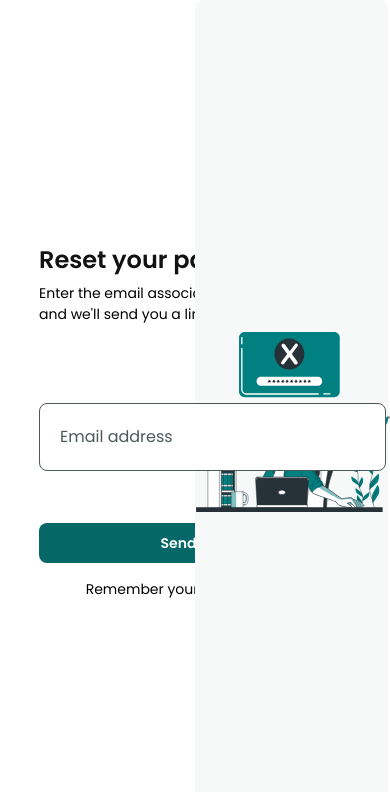
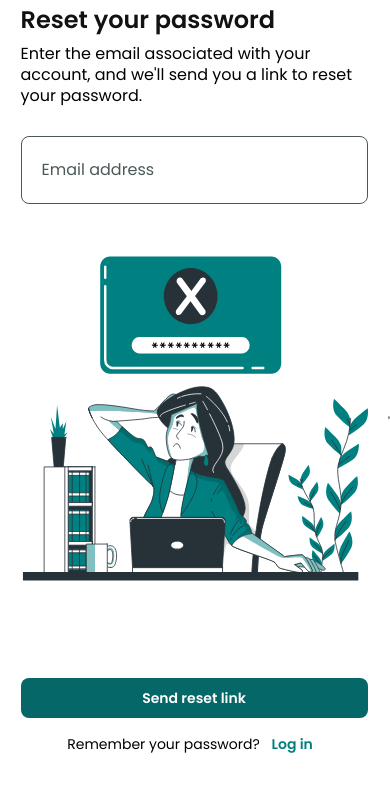
Before and after one commit to HarshSingh011/Classence, a React (Create React App) app: page /pwreset in a window 390 px wide. Shown: the top 792 px of the page. Built offline with nearby package versions, Linux system fonts and the light colour scheme.

Commit message:
added responsiveness to pwreset page

```diff
--- a/src/components/css/login.css
+++ b/src/components/css/login.css
@@ -101,7 +101,10 @@ input[type="submit"]{
 
 
 }
-
+#terms a{
+  margin-left: 5px;
+  margin-right: 5px;
+}
 .checkbox-container a{
     white-space: nowrap;
     font-size: 13px;
--- a/src/components/css/pwreset.css
+++ b/src/components/css/pwreset.css
@@ -7,6 +7,7 @@
   font-family: "Poppins", sans-serif;
 
 }
+
 .resetPage{
     background-color: #fff;
 
@@ -116,3 +117,83 @@ line-height: 25.6px;
   .input-error{
     color: #A62F2F !important;
   }
+  @media (max-width:920px) {
+    .resetright{
+      width: 0%;
+      display:none;
+    }
+    .resetleft{
+      width: 100%;
+      height: 100%;
+      display: flex;
+      justify-content: center;
+    }
+    .resetleftSub{
+      height: 100%;
+      margin-left: 0%;
+    }
+    #reseth2{
+      top: 0;
+      margin-top: 4vh;
+      font-size: 26px;
+    }
+    #resmobscreenlogo{
+      height: 40vh;
+      width: 100%;
+      display: flex;
+      justify-content: center;
+      align-content: center;
+      margin-bottom: 4vh;
+    }
+    #resmobscreenlogo img{
+      height: fit-content;
+    }
+  #resetp{
+    font-size: 16px;
+  }
+}
+@media (min-width: 921px) {
+  #resmobscreenlogo {
+      display: none;
+  }
+}
+@media (max-width:400px) {
+
+  .resetright{
+    width: 0%;
+    display:none;
+  }
+  .resetleft{
+    width: 100%;
+    height: 100%;
+    display: flex;
+    justify-content: center;
+  }
+  .resetleftSub{
+    height: 100%;
+    margin-left: 0%;
+  }
+  #reseth2{
+    top: 0;
+    margin-top: 0.5vh;
+    font-size: 24px;
+  }
+  #resmobscreenlogo{
+    height: 46vh;
+    width: 100%;
+    display: flex;
+    justify-content: center;
+    align-content: center;
+
+  }
+  #resmobscreenlogo img{
+    height: fit-content;
+  }
+#resetp{
+  font-size: 16px;
+  margin-bottom: 30px;
+}
+input[type="email"]
+{
+  margin-bottom: 15px;
+}}
--- a/src/components/css/signup.css
+++ b/src/components/css/signup.css
@@ -177,5 +177,25 @@ background: rgb(254, 250, 238);  padding: 10px;
     margin-left: 45px;
 }
 @media (max-width:500px) {
-
+  .right{
+    display:none;
+  }
+  .left{
+    width: 100%;
+  }
+  .leftSub{
+    margin-left: 3%;
+    width: 90%;
+    margin-right: 7%;
+  }
+  #leftSubh2{
+    font-size: 30px;
+  }
+  .leftSub p{
+   font-size: 18px;
+   margin-right: 5%;
+  }
+  .asklogin a{
+    font-size: 16px;
+  }
 }
--- a/src/components/pwreset.jsx
+++ b/src/components/pwreset.jsx
@@ -87,7 +87,9 @@ const Pwreset = () => {
 
           <br />
 
-
+          <div id="resmobscreenlogo">
+          <img src={bro1} alt="" />
+        </div>
 
 
 
--- a/src/components/signup.jsx
+++ b/src/components/signup.jsx
@@ -183,7 +183,7 @@ const Signup = () => {
                     onChange={(e) => setIsChecked(e.target.checked)}
                   />
                   <label htmlFor="terms" id="terms">
-                    I agree to the &nbsp;<a href="">Terms & conditions</a>&nbsp; and <a href="" id='priP'>Privacy Policy</a>
+                   <span>I agree to the &nbsp;<a href="">Terms & conditions</a>&nbsp; and<a href="" id='priP'>Privacy Policy</a></span>
                   </label>
                 </div>
 
```
